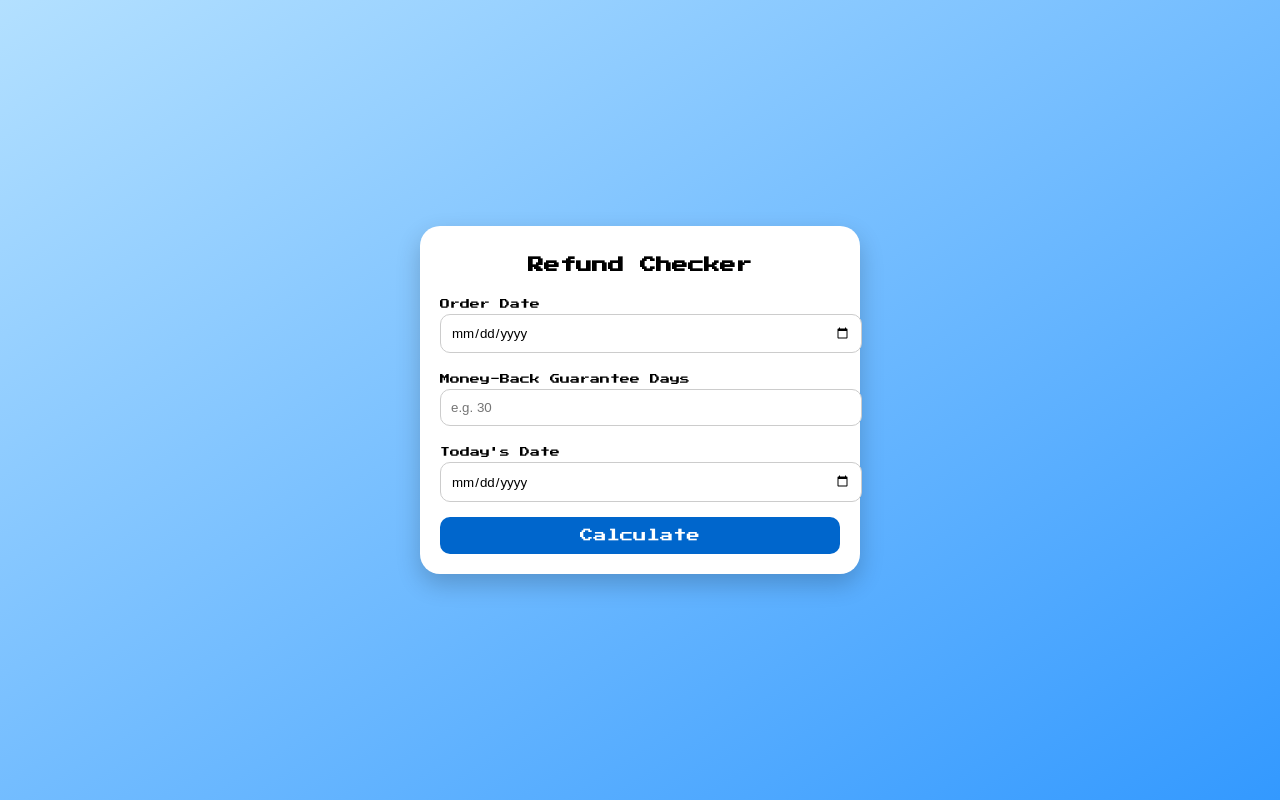
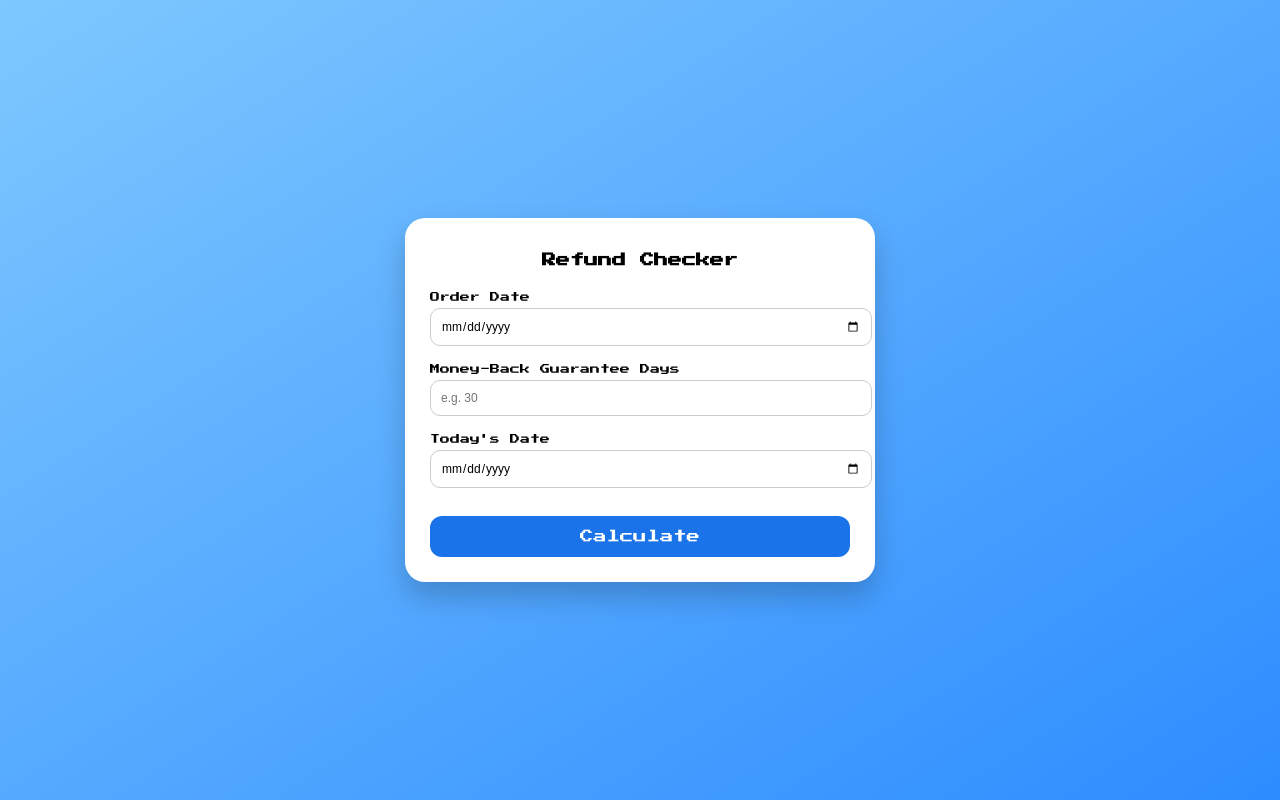
Before and after one commit to hdalmino0011/Money-Back-Guarantee-Verifier, a plain HTML site: page index.html in a window 1280 px wide. Drawn offline with Linux system fonts and the light colour scheme.

Commit message:
Update styles.css

```diff
--- a/styles.css
+++ b/styles.css
@@ -1,36 +1,38 @@
 body {
   margin: 0;
   font-family: 'Press Start 2P', cursive;
-  background: linear-gradient(to bottom right, #b3e0ff, #3399ff);
+  background: linear-gradient(to bottom right, #7ec8ff, #2d8cff);
   display: flex;
   justify-content: center;
   align-items: center;
   min-height: 100vh;
 }
 
+/* ✅ Cleaner card */
 .container {
-  background: white;
-  padding: 20px;
+  background: #ffffff;
+  padding: 25px;
   border-radius: 20px;
   width: 90%;
-  max-width: 400px;
-  box-shadow: 0 10px 25px rgba(0,0,0,0.2);
-  text-align: center;
+  max-width: 420px;
+  box-shadow: 0 15px 30px rgba(0,0,0,0.2);
 }
 
 h1 {
+  text-align: center;
+  font-size: 14px;
+  margin-bottom: 25px;
   color: black;
-  font-size: 16px;
-  margin-bottom: 20px;
 }
 
 .form-group {
-  margin-bottom: 15px;
-  text-align: left;
+  margin-bottom: 18px;
 }
 
 label {
+  display: block;
   font-size: 10px;
+  margin-bottom: 6px;
   color: black;
 }
 
@@ -39,38 +41,22 @@ input {
   padding: 10px;
   border-radius: 10px;
   border: 1px solid #ccc;
-  margin-top: 5px;
+  font-size: 12px;
   font-family: Arial;
 }
 
 button {
   width: 100%;
-  padding: 12px;
-  background: #0066cc;
+  padding: 14px;
+  background: #1a73e8;
   color: white;
   border: none;
-  border-radius: 10px;
+  border-radius: 12px;
+  font-family: 'Press Start 2P', cursive;
   cursor: pointer;
-  font-family: 'Press Start 2P', cursive;
+  margin-top: 10px;
 }
 
 button:hover {
-  background: #004d99;
+  background: #125dc1;
 }
-
-.result {
-  margin-top: 20px;
-  padding: 15px;
-  border-radius: 12px;
-  font-size: 10px;
-}
-
-.active {
-  background-color: #ccffcc;
-  color: black;
-}
-
-.expired {
-  background-color: #ffcccc;
-  color: black;
-}
```
